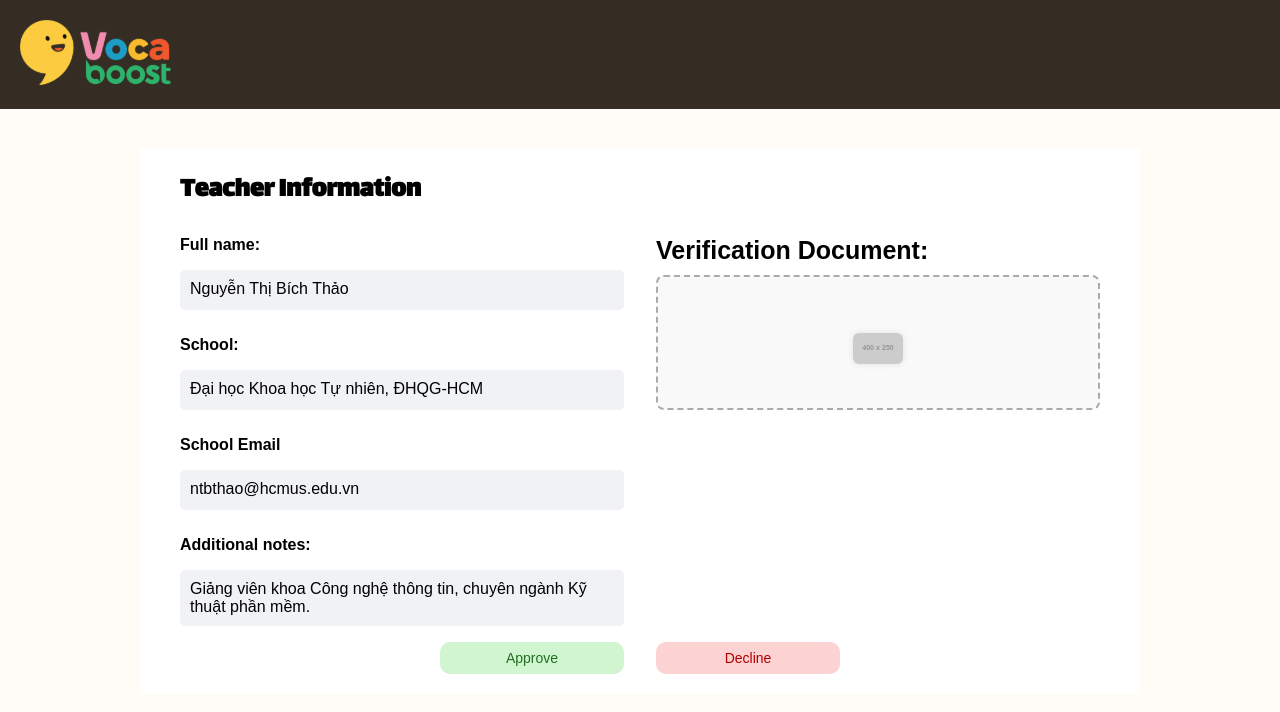
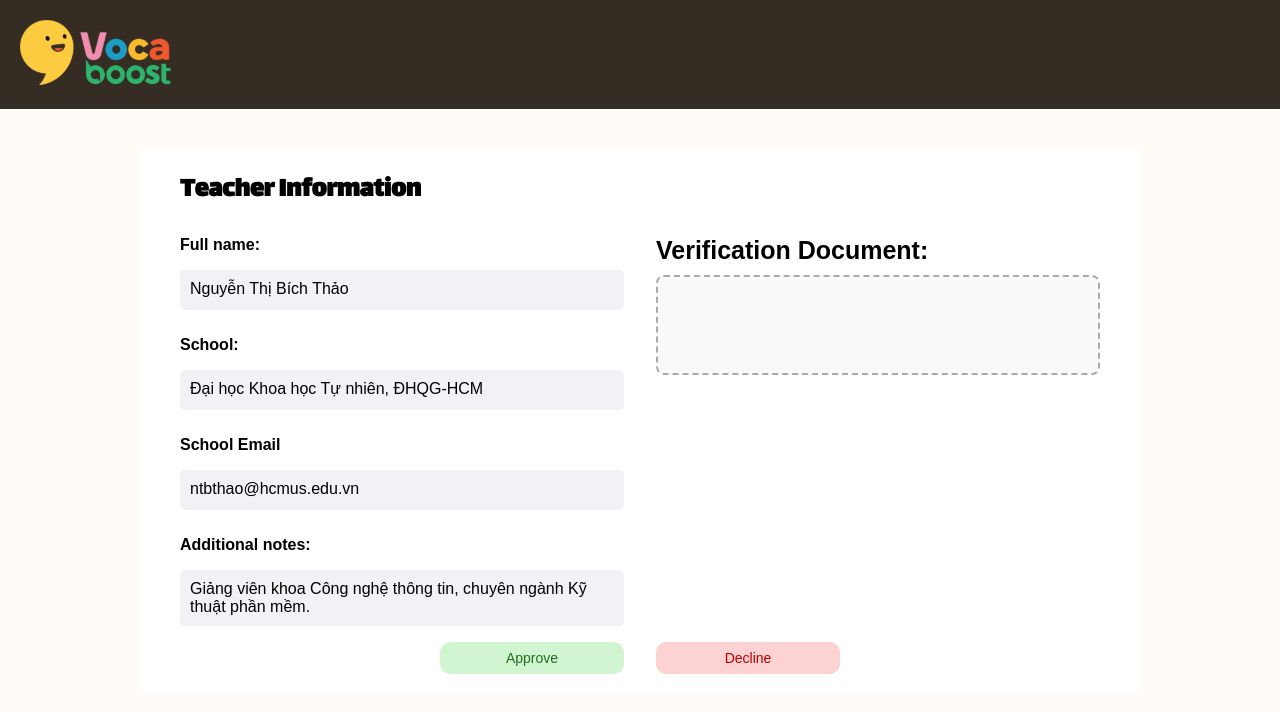
Before and after one commit to petiheo/VocaBoost, a React (Vite) app in the folder frontend/: page /admin-teacher-verification in a window 1280 px wide. Shown: the top 712 px of the page. Built offline with nearby package versions, Linux system fonts and the light colour scheme; no server answers; a web font is replaced by a local one.

Commit message:
update(feature/admin): update UI admin teacher verification

```diff
--- a/frontend/src/pages/Admin/AdminTeacherVerification.jsx
+++ b/frontend/src/pages/Admin/AdminTeacherVerification.jsx
@@ -58,7 +58,7 @@ export default function TeacherInformationDisplay() {
 
                             <div className="teacher-verification__upload-box">
                                 <div className="teacher-verification__preview" style={{ display: 'block' }}>
-                                    <img src={dummyTeacherData.verificationDocumentUrl} alt="Verification Preview" />
+                                    {/* <img src={dummyTeacherData.verificationDocumentUrl} alt="Verification Preview" /> */}
                                 </div>
                             </div>
                         </div>
```
